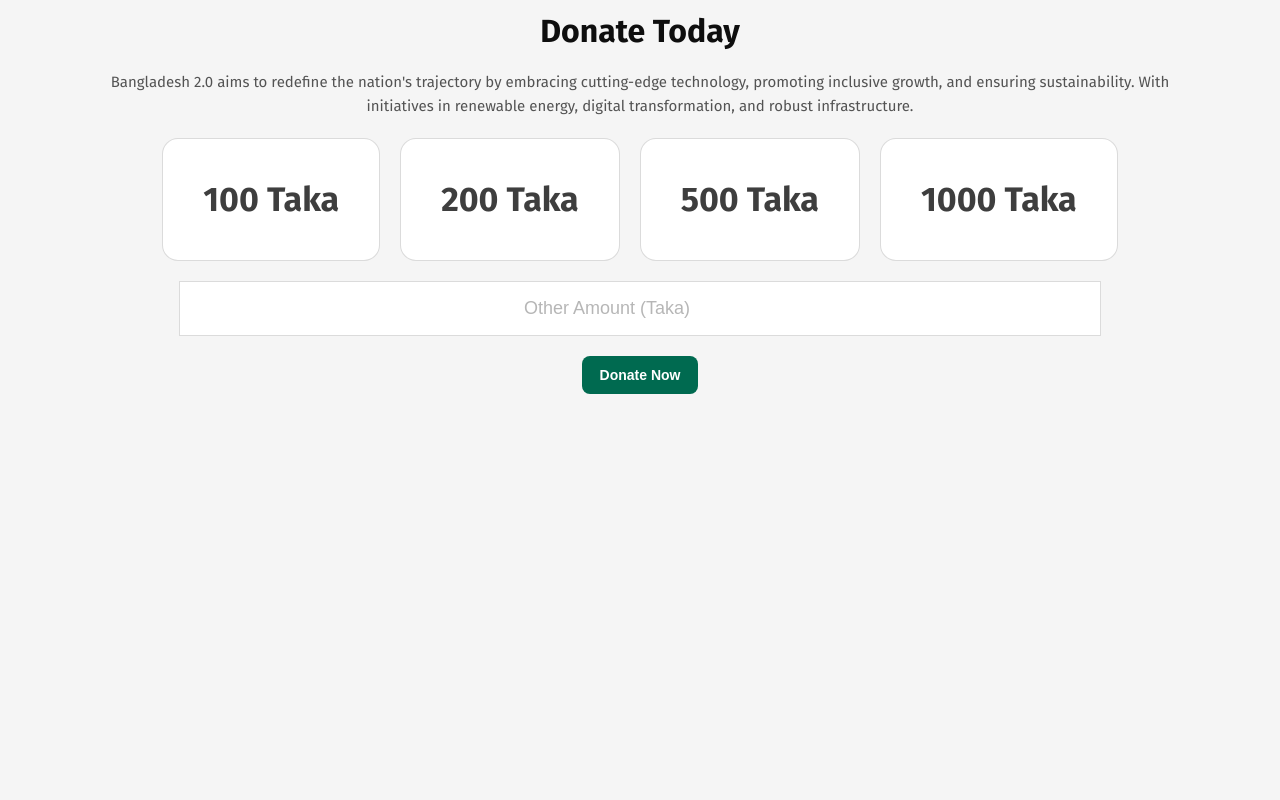
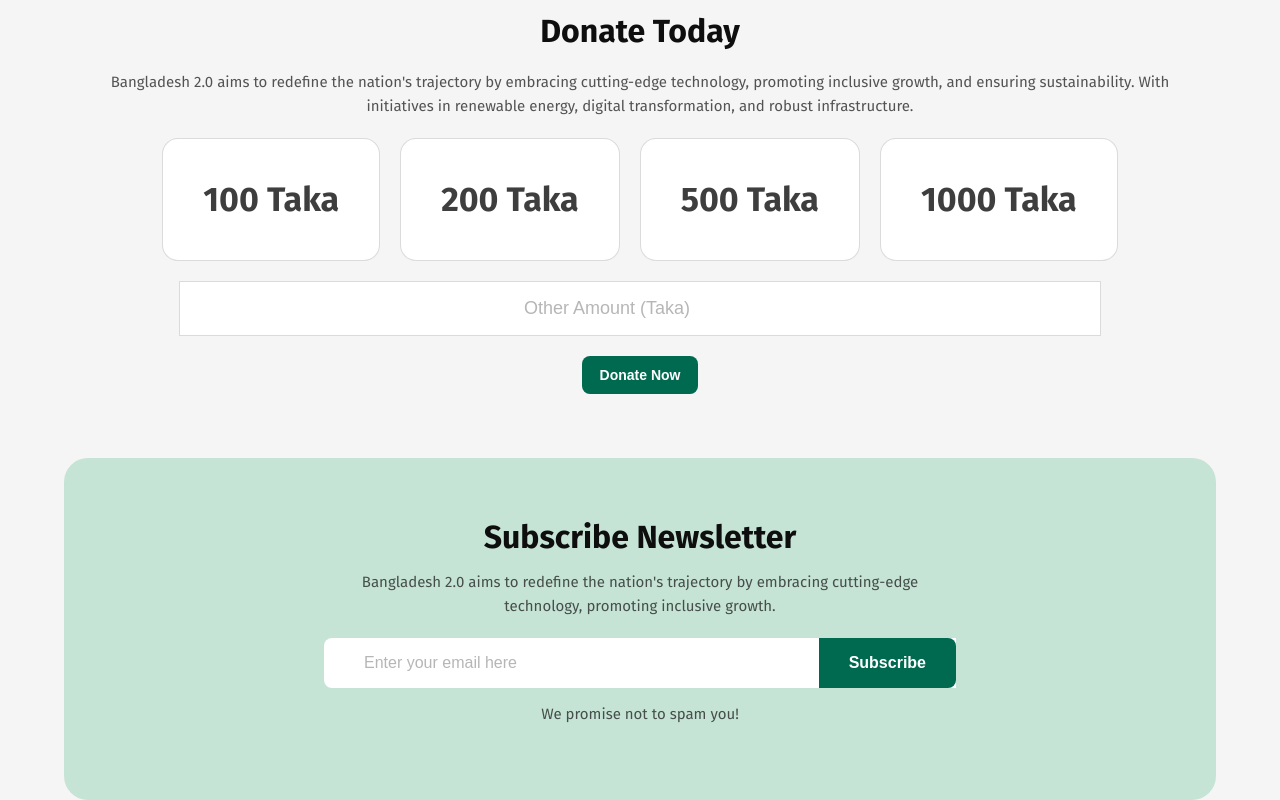
Before and after one commit to Mahedul-Karim/Bangladesh-2.0, a plain HTML site: page index.html in a window 1280 px wide. Shown: the part 3602-4402 px from the top of the page. Before the commit the page ends 3996 px from the top, so only its background shows below. Drawn offline with Linux system fonts and the light colour scheme.

Commit message:
newsletter section added

```diff
--- a/index.html
+++ b/index.html
@@ -310,6 +310,18 @@
           <button class="btn-small btn-green">Donate Now</button>
         </div>
       </section>
+      <section class="mt-64 newsletter-section">
+        <h2 class="section-title text-center">Subscribe Newsletter</h2>
+        <p class="common-paragraph text-center">
+          Bangladesh 2.0 aims to redefine the nation&apos;s trajectory by
+          embracing cutting-edge technology, promoting inclusive growth.
+        </p>
+        <form class="mt-20 subscribe-input">
+          <input placeholder="Enter your email here" type="text" />
+          <button class="btn btn-green">Subscribe</button>
+        </form>
+        <p class="common-paragraph text-center">We promise not to spam you!</p>
+      </section>
     </main>
   </body>
 </html>
--- a/styles/style.css
+++ b/styles/style.css
@@ -133,6 +133,19 @@ body {
   font-size: 15px;
   color: var(--text-light-2);
   line-height: 1.6;
+}
+
+input {
+  font-size: 18px;
+  border: none;
+}
+
+input:focus {
+  outline: none;
+}
+
+input::placeholder {
+  color: var(--text-light-4);
 }
 
 /*header*/
@@ -426,15 +439,36 @@ nav .nav-btn {
   padding-block: 16px;
 }
 
-.donation-input input {
-  font-size: 18px;
-  border: none;
+/*newsletter section*/
+
+.newsletter-section {
+  background-color: var(--light-green);
+  border-radius: 24px;
+  padding: 60px 260px;
 }
 
-.donation-input input:focus {
-  outline: none;
+.newsletter-section > p {
+  margin-block: 14px;
 }
 
-.donation-input input::placeholder {
-  color: var(--text-light-4);
+.subscribe-input{
+  background-color: var(--white);
+  display: flex;
+  justify-content: space-between;
+  align-items: center;
+  border-radius: 8px 0px 0px 8px;
 }
+
+.subscribe-input button{
+  border-top-left-radius: 0px;
+  border-bottom-left-radius: 0px;
+}
+
+.subscribe-input input{
+  padding: 0 40px;
+  width: 100%;
+}
+
+.subscribe-input input{
+  font-size: 16px;
+}
```
